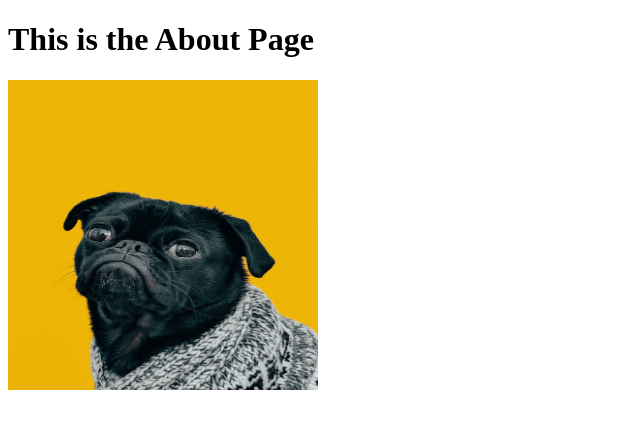
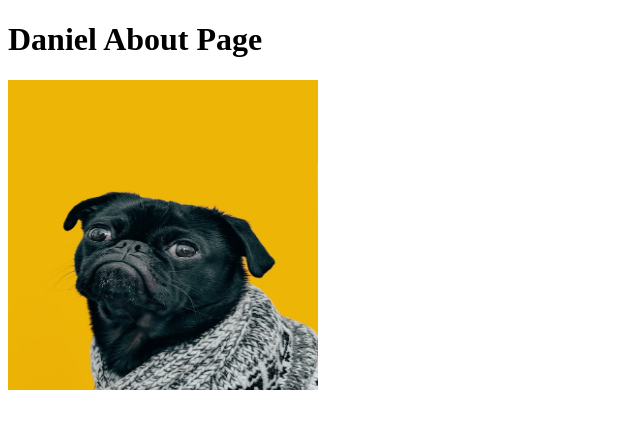
Before and after one commit to Narjodan/odin-links-and-images, a plain HTML site: page pages/about.html in a window 1280 px wide. Shown: the whole page, without its empty margins (0-640 px from the left). Drawn offline with Linux system fonts and the light colour scheme.

Commit message:
Modify about page Title
because I wanted to do it.

```diff
--- a/pages/about.html
+++ b/pages/about.html
@@ -7,7 +7,7 @@
 </head>
 
 <body>
-    <h1>This is the About Page</h1>
+    <h1>Daniel About Page</h1>
     <img src="../images/dog.jpg" alt="this is charles the Pug Carlino" height="310" width="310">
     <!-- typing ../ allows to go up one step to the parent directory and from there to the images directory -->
 
```
